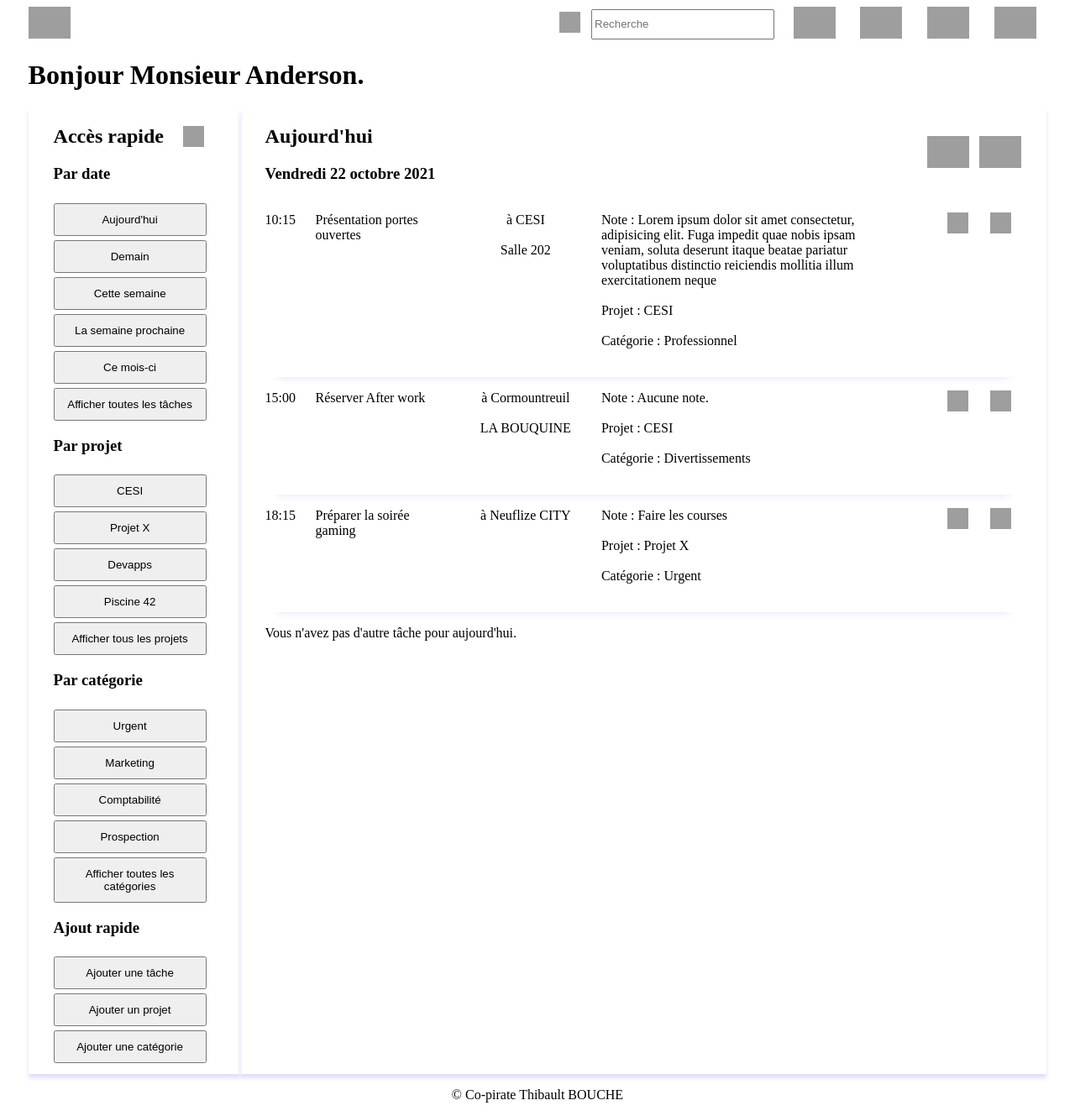
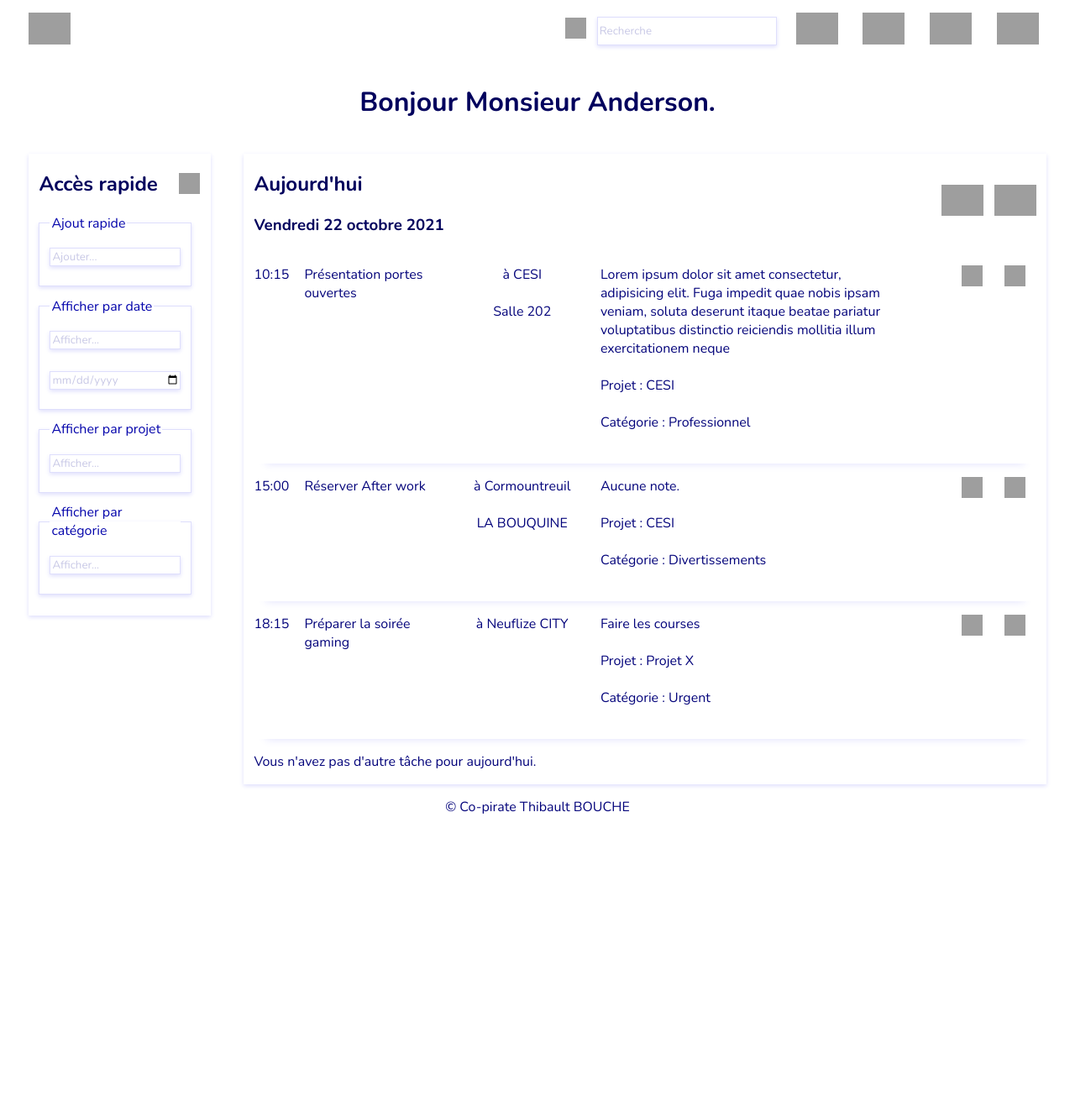
Before and after one commit to Nemamiah/todolist, a PHP site: page / in a window 1280 px wide. Shown: the whole page at 84% size. After the commit the page ends 969 px from the top, so only its background shows below. Run offline with PHP 8.4, Linux system fonts and the light colour scheme; grey boxes are pictures that could not be loaded.

Commit message:
buttonOKresteResponsive

```diff
--- a/base.css
+++ b/base.css
@@ -19,6 +19,10 @@
     margin-inline-end: 0px;
 }
 
+.mtPage{
+    margin-top: 100px;
+    margin-bottom:40px;
+}
 /* flex */
 
 
@@ -73,6 +77,10 @@
     grid-template-columns: 50px repeat(auto-fit, minmax(12vw, 1fr));
 }
 
+.gtc2{
+    grid-template-columns: 20vw repeat(auto-fit, minmax(12vw, 1fr));
+}
+
 .gc2s{
     grid-column: 2 span;
 }
@@ -80,6 +88,10 @@
 
 .mt0{
     margin-top: 0px;
+}
+
+.mb1{
+    margin-bottom: 1vw;
 }
 
 .mtb15{
@@ -102,6 +114,11 @@
     margin-bottom: 1vw;
 }
 
+.mtb2{
+    margin-top:2vw;
+    margin-bottom: 2vw;
+}
+
 .mlr1{
     margin-left: 1vw;
     margin-right: 1vw;
@@ -109,6 +126,14 @@
 
 .ml1{
     margin-left: 1vw;
+}
+
+.mr10p{
+    margin-right: 10px;
+}
+
+.ml0{
+    margin-left: 0;
 }
 .mlr2{
     margin-left: 2vw;
@@ -130,6 +155,12 @@
     margin-right:60px;
 }
 
+.mrt10p5{
+    margin-right: 10px;
+    margin-top: 5px;
+}
+
+
 /* padding */
 
 .ptb10{
@@ -142,9 +173,9 @@
     padding-right:15px;
 }
 
-.plr30p{
-    padding-left:30px;
-    padding-right:30px;
+.plr1{
+    padding-left:1vw;
+    padding-right:1vw;
 }
 
 .plr60{
@@ -159,11 +190,12 @@
 .pb1{
     padding-bottom: 1vw;
 }
+.pb2{
+    padding-bottom: 2vw;
+}
 
-.mrt10p5{
-    margin-right: 10px;
-    margin-top: 5px;
-}
+
+
 
 /* Width & Height */
 .wh30p{
@@ -204,9 +236,6 @@
     width:45vw
 }
 
-.w70{
-    width: 80%;
-}
 
 .mw75p{
     max-width: 75px;
--- a/color.css
+++ b/color.css
@@ -1,13 +1,30 @@
+::placeholder{
+  color: rgb(200 200 230)
+}
+
+input{
+  color: rgb(200 200 230)
+}
+
+input:focus{
+  color: #0404AB;
+
+}
+
 .neoStyle {
   border-radius: 13px;
   background: linear-gradient(45deg, #dbdade, #ffffff);
   box-shadow: 22px -22px 43px #d3d3d7, -22px 22px 43px #ffffff;
 }
 
-.bsd{
-    box-shadow: 0px 5px 5px rgb(223, 223, 252);
+.bsd {
+  box-shadow: 0px 2px 5px rgb(223, 223, 252);
 }
 
-.bsdB{
-    box-shadow: 0px 15px 10px -15px rgb(223, 223, 252);
+.bsdB {
+  box-shadow: 0px 15px 10px -15px rgb(223, 223, 252);
 }
+
+.bsdBorder {
+  border: rgb(223 223 252) solid 0.1px;
+}
--- a/index.html
+++ b/index.html
@@ -6,20 +6,39 @@
     <meta name="viewport" content="width=device-width, initial-scale=1.0" />
 
     <link rel="stylesheet" href="./base.css" />
-    <link rel="stylesheet" href="./main.css">
-    <link rel="stylesheet" href="./color.css">
+    <link rel="stylesheet" href="./main.css" />
+    <link rel="stylesheet" href="./color.css" />
+    <link rel="stylesheet" href="./typo.css" />
+
+    <link rel="preconnect" href="https://fonts.googleapis.com">
+    <link rel="preconnect" href="https://fonts.gstatic.com" crossorigin>
+    <link href="https://fonts.googleapis.com/css2?family=Nunito:ital,wght@0,200;0,300;0,400;0,600;0,700;0,800;0,900;1,200;1,300;1,400;1,600;1,700;1,800;1,900&display=swap" rel="stylesheet">
+
     <title>Mytotool, la todolist par SAFRIO</title>
   </head>
 
   <body>
-    <header class="flex spaceB alignC mlr2">
-      <a href="#"><img src="https://to-do-cdn.microsoft.com/static-assets/c87265a87f887380a04cf21925a56539b29364b51ae53e089c3ee2b2180148c6/icons/logo.png" alt="Logo Mytotool" title="Mytotool" class="w50p" /></a>
-      <div class="flex flexE cgap10 w70 alignC">
+    <header class="flex spaceB alignC mlr2 headerFixed">
+      <a href="#"
+        ><img
+          src="https://to-do-cdn.microsoft.com/static-assets/c87265a87f887380a04cf21925a56539b29364b51ae53e089c3ee2b2180148c6/icons/logo.png"
+          alt="Logo Mytotool"
+          title="Mytotool"
+          class="w50p"
+      /></a>
+      <div class="flex flexE cgap10 alignC">
         <div class="flex alignC">
-          <a href="#"><img type="button" class="wh25p mlr1" src="https://image.flaticon.com/icons/png/512/1250/1250312.png" alt="Recherche" /></a>
+          <a href="#"
+            ><img
+              type="button"
+              title="Recherche"
+              class="wh25p mlr1"
+              src="https://image.flaticon.com/icons/png/512/1250/1250312.png"
+              alt="Recherche"
+          /></a>
 
           <input
-            class="whbtn pr35"
+            class="whbtn pr35 bsd bsdBorder"
             autocomplete="off"
             placeholder="Recherche"
             value=""
@@ -27,72 +46,150 @@
         </div>
 
         <nav class="">
-          <a href="#"><img type="button" class="w50p mlr1" src="https://image.flaticon.com/icons/png/512/1250/1250151.png" alt="Ajouter une tâche" /></a>
-          <a href="#"><img type="button" class="w50p mlr1" src="https://image.flaticon.com/icons/png/512/1250/1250165.png" alt="Notifications" /></a>
-          <a href="#"><img type="button" class="w50p mlr1" src="https://image.flaticon.com/icons/png/512/1250/1250296.png" alt="Profil" /></a>
-          <a href="#"><img type="button" class="w50p mlr1" src="https://image.flaticon.com/icons/png/512/1250/1250257.png" alt="Déconnexion " /></a>
+          <a href="#"
+            ><img
+              type="button"
+              class="w50p mlr1"
+              title="Ajouter une tâche"
+              src="https://image.flaticon.com/icons/png/512/1250/1250151.png"
+              alt="Ajouter une tâche"
+          /></a>
+          <a href="#"
+            ><img
+              type="button"
+              class="w50p mlr1"
+              src="https://image.flaticon.com/icons/png/512/1250/1250165.png"
+              alt="Notifications"
+              title="Notifications"
+          /></a>
+          <a href="#"
+            ><img
+              type="button"
+              class="w50p mlr1"
+              src="https://image.flaticon.com/icons/png/512/1250/1250296.png"
+              title="Profil"
+              alt="Profil"
+          /></a>
+          <a href="#"
+            ><img
+              type="button"
+              class="w50p mlr1"
+              src="https://image.flaticon.com/icons/png/512/1250/1250257.png"
+              title="Déconnexion "
+              alt="Déconnexion "
+          /></a>
         </nav>
       </div>
     </header>
 
-    <h1 class="mlr2">Bonjour Monsieur Anderson.</h1>
+    <h1 class="tac mtPage">Bonjour Monsieur Anderson.</h1>
 
-    <main class="flex spaceB mlr2">
+    <main class="flex spaceB mlr2 grid gtc2">
       <aside class="menuAside">
-        <section class="w15 bsd plr30p pb1">
-          <div class="flex spaceB alignC"><h2>Accès rapide</h2>
+        <section class="w15 bsd plr1 pb1">
+          <div class="flex spaceB alignC">
+            <h2>Accès rapide</h2>
             <input
-              class="wh25p mlr1"
+              class="wh25p ml1"
               type="image"
+              title="Personnaliser les accès rapides"
               src="https://image.flaticon.com/icons/png/512/1250/1250194.png"
               alt="Personnaliser les accès rapides"
               value="Personnaliser"
-            /></div>
+            />
+          </div>
 
-          <article class="flex flexCol">
-            <h3 class="mt0">Par date</h3>
-            <button class="ptb10 whbtn mrt10p5">Aujourd'hui</button>
-            <button class="ptb10 whbtn mrt10p5">Demain</button>
-            <button class="ptb10 whbtn mrt10p5">Cette semaine</button>
-            <button class="ptb10 whbtn mrt10p5">La semaine prochaine</button>
-            <button class="ptb10 whbtn mrt10p5">Ce mois-ci</button>
-            <button class="ptb10 whbtn mrt10p5">
+          <fieldset class="flex bsdBorder bsd flexCol mb1 whbtn mr10p ml0">
+            <legend>Ajout rapide</legend>
+            <input
+              class="mtb1 bsd bsdBorder"
+              type="text"
+              list="addFavList"
+              placeholder="Ajouter..."
+            />
+
+            <datalist id="addFavList" class="">
+              <option class="" value="Ajouter une tâche">
+                Ajouter une tâche
+              </option>
+              <option class="" value="Ajouter un projet">
+                Ajouter un projet
+              </option>
+              <option class="" value="Ajouter une catégorie">
+                Ajouter une catégorie
+              </option>
+            </datalist>
+          </fieldset>
+
+          <fieldset class="flex bsdBorder bsd flexCol mb1 whbtn mr10p ml0">
+            <legend class="">Afficher par date</legend>
+            <input
+              class="mtb1 bsd bsdBorder"
+              type="text"
+              list="printDate"
+              placeholder="Afficher..."
+            />
+            <input class="mtb1 bsd bsdBorder" type="date" />
+
+            <datalist id="printDate">
+              <option class="" value="Aujourd'hui">Aujourd'hui</option>
+              <option class="" value="Demain">Demain</option>
+              <option class="" value="Cette semaine">Cette semaine</option>
+              <option class="" value="La semaine prochaine">
+                La semaine prochaine
+              </option>
+              <option class="" value="Ce mois-ci">Ce mois-ci</option>
+              <option class="" value="Afficher toutes les tâches">
                 Afficher toutes les tâches
-            </button>
-          </article>
+              </option>
+            </datalist>
+          </fieldset>
 
-          <article class="flex flexCol">
-            <h3>Par projet</h3>
-            <button class="ptb10 whbtn mrt10p5">CESI</button>
-            <button class="ptb10 whbtn mrt10p5">Projet X</button>
-            <button class="ptb10 whbtn mrt10p5">Devapps</button>
-            <button class="ptb10 whbtn mrt10p5">Piscine 42</button>
-            <button class="ptb10 whbtn mrt10p5">
+          <fieldset class="flex bsdBorder bsd flexCol mb1 whbtn mr10p ml0">
+            <legend>Afficher par projet</legend>
+            <input
+              type="text"
+              class="mtb1 bsd bsdBorder"
+              list="printProjet"
+              placeholder="Afficher..."
+            />
+
+            <datalist id="printProjet">
+              <option class="" value="CESI">CESI</option>
+              <option class="" value="Projet X">Projet X</option>
+              <option class="" value="Devapps">Devapps</option>
+              <option class="" value="Piscine 42">Piscine 42</option>
+              <option class="" value="Afficher tous les projets">
                 Afficher tous les projets
-            </button>
-          </article>
+              </option>
+            </datalist>
+          </fieldset>
 
-          <article class="flex flexCol">
-            <h3>Par catégorie</h3>
-            <button class="ptb10 whbtn mrt10p5">Urgent</button>
-            <button class="ptb10 whbtn mrt10p5">Marketing</button>
-            <button class="ptb10 whbtn mrt10p5">Comptabilité</button>
-            <button class="ptb10 whbtn mrt10p5">Prospection</button>
-            <button class="ptb10 whbtn mrt10p5">
+          <fieldset class="flex bsdBorder bsd flexCol mb1 whbtn mr10p ml0">
+            <legend>Afficher par catégorie</legend>
+            <input
+              type="text"
+              class="mtb1 bsd bsdBorder"
+              list="printCategorie"
+              placeholder="Afficher..."
+            />
+
+            <!-- <input type="color"> -->
+
+            <datalist id="printCategorie">
+              <option class="" value="Urgent">Urgent</option>
+              <option class="" value="Marketing">Marketing</option>
+              <option class="" value="Comptabilité">Comptabilité</option>
+              <option class="" value="Prospection">Prospection</option>
+              <option class="" value="Afficher toutes les catégories">
                 Afficher toutes les catégories
-            </button>
-          </article>
-
-          <article class="flex flexCol">
-            <h3>Ajout rapide</h3>
-            <button class="ptb10 whbtn mrt10p5">Ajouter une tâche</button>
-            <button class="ptb10 whbtn mrt10p5">Ajouter un projet</button>
-            <button class="ptb10 whbtn mrt10p5">Ajouter une catégorie</button>
-          </article>
+              </option>
+            </datalist>
+          </fieldset>
         </section>
       </aside>
 
-      <section class="w70 bsd plr30p">
+      <section class="bsd plr1">
         <article class="flex spaceB alignC">
           <div>
             <h2 class="">Aujourd'hui</h2>
@@ -100,38 +197,58 @@
             <h3 class="">Vendredi 22 octobre 2021</h3>
           </div>
           <div class="flex flexE spaceB">
-            <a href="#"><img type="button" class="w50p ml1" src="https://image.flaticon.com/icons/png/512/1250/1250262.png" alt="Période prédécente" title="Période précédente"></a>
-            <a href="#"><img type="button" class="w50p ml1" src="https://image.flaticon.com/icons/png/512/1250/1250306.png" alt="Période suivante" title="Période suivante"></a>
+            <a href="#"
+              ><img
+                type="button"
+                class="w50p ml1"
+                src="https://image.flaticon.com/icons/png/512/1250/1250262.png"
+                alt="Période prédécente"
+                title="Période précédente"
+            /></a>
+            <a href="#"
+              ><img
+                type="button"
+                class="w50p ml1"
+                src="https://image.flaticon.com/icons/png/512/1250/1250306.png"
+                alt="Période suivante"
+                title="Période suivante"
+            /></a>
           </div>
         </article>
 
-
-        <article class="flex flexCol ">
+        <article class="flex flexCol">
           <div class="grid gtc cgap10 bsdB">
             <p>10:15</p>
             <p>Présentation portes ouvertes</p>
             <p class="tac">
-              à CESI <br /><br>
+              à CESI <br /><br />
               Salle 202
             </p>
             <p class="grid gc2s">
-              Note :
-
-                Lorem ipsum dolor sit amet consectetur, adipisicing elit. Fuga
-                impedit quae nobis ipsam veniam, soluta deserunt itaque beatae
-                pariatur voluptatibus distinctio reiciendis mollitia illum
+              Lorem ipsum dolor sit amet consectetur, adipisicing elit.
+              Fuga impedit quae nobis ipsam veniam, soluta deserunt itaque
+              beatae pariatur voluptatibus distinctio reiciendis mollitia illum
               exercitationem neque
 
-              <br><br>
-              Projet : CESI <br><br>
-              Catégorie : Professionnel <br><br>
+              <br /><br />
+              Projet : CESI <br /><br />
+              Catégorie : Professionnel <br /><br />
             </p>
             <div class="m1em flex flexE alignS">
-                <a href="#"><img src="https://image.flaticon.com/icons/png/512/1250/1250180.png"
-                  class="wh25p mw75p mlr1" alt="Supprimer la tâche" title="Supprimer"></a>
-                <a href="#"><img src="https://image.flaticon.com/icons/png/512/1250/1250185.png"
-                  class="wh25p mw75p mlr1" alt="Tâche traitée" title="Traité"></a>
-
+              <a href="#"
+                ><img
+                  src="https://image.flaticon.com/icons/png/512/1250/1250180.png"
+                  class="wh25p mw75p mlr1"
+                  alt="Supprimer la tâche"
+                  title="Supprimer"
+              /></a>
+              <a href="#"
+                ><img
+                  src="https://image.flaticon.com/icons/png/512/1250/1250185.png"
+                  class="wh25p mw75p mlr1"
+                  alt="Tâche traitée"
+                  title="Traité"
+              /></a>
             </div>
           </div>
 
@@ -139,25 +256,32 @@
             <p>15:00</p>
             <p>Réserver After work</p>
             <p class="tac">
-              à Cormountreuil <br /><br>
+              à Cormountreuil <br /><br />
               LA BOUQUINE
             </p>
             <p class="grid gc2s">
-              Note :
-
               Aucune note.
 
-              <br /><br>
-              Projet : CESI <br /><br>
-              Catégorie : Divertissements <br /><br>
+              <br /><br />
+              Projet : CESI <br /><br />
+              Catégorie : Divertissements <br /><br />
             </p>
 
             <div class="m1em flex flexE alignS">
-                <a href="#"><img src="https://image.flaticon.com/icons/png/512/1250/1250180.png"
-                  class="wh25p mw75p mlr1" alt="Supprimer la tâche" title="Supprimer"></a>
-                <a href="#"><img src="https://image.flaticon.com/icons/png/512/1250/1250578.png"
-                  class="wh25p mw75p mlr1" alt="Tâche traitée" title="Traité"></a>
-
+              <a href="#"
+                ><img
+                  src="https://image.flaticon.com/icons/png/512/1250/1250180.png"
+                  class="wh25p mw75p mlr1"
+                  alt="Supprimer la tâche"
+                  title="Supprimer"
+              /></a>
+              <a href="#"
+                ><img
+                  src="https://image.flaticon.com/icons/png/512/1250/1250578.png"
+                  class="wh25p mw75p mlr1"
+                  alt="Tâche traitée"
+                  title="Traité"
+              /></a>
             </div>
           </div>
 
@@ -166,21 +290,28 @@
             <p>Préparer la soirée gaming</p>
             <p class="tac">à Neuflize CITY</p>
             <p class="grid gc2s">
-              Note :
-
               Faire les courses
 
-              <br /><br>
-              Projet : Projet X <br /><br>
-              Catégorie : Urgent <br /><br>
+              <br /><br />
+              Projet : Projet X <br /><br />
+              Catégorie : Urgent <br /><br />
             </p>
 
             <div class="m1em flex flexE alignS">
-                <a href="#"><img src="https://image.flaticon.com/icons/png/512/1250/1250180.png"
-                  class="wh25p mw75p mlr1" alt="Supprimer la tâche" title="Supprimer"></a>
-                <a href="#"><img src="https://image.flaticon.com/icons/png/512/1250/1250578.png"
-                  class="wh25p mw75p mlr1" alt="Tâche traitée" title="Traité"></a>
-
+              <a href="#"
+                ><img
+                  src="https://image.flaticon.com/icons/png/512/1250/1250180.png"
+                  class="wh25p mw75p mlr1"
+                  alt="Supprimer la tâche"
+                  title="Supprimer"
+              /></a>
+              <a href="#"
+                ><img
+                  src="https://image.flaticon.com/icons/png/512/1250/1250578.png"
+                  class="wh25p mw75p mlr1"
+                  alt="Tâche traitée"
+                  title="Traité"
+              /></a>
             </div>
           </div>
 
@@ -189,6 +320,6 @@
       </section>
     </main>
 
-    <footer> <p class="flex flexC">&copy Co-pirate Thibault BOUCHE</p></footer>
+    <footer><p class="flex flexC">&copy Co-pirate Thibault BOUCHE</p></footer>
   </body>
 </html>
--- a/main.css
+++ b/main.css
@@ -0,0 +1,9 @@
+
+
+.headerFixed{
+    position: fixed;
+    background-color: white;
+    width: 95vw;
+    top: 0;
+    padding-top: 15px;
+}
--- /dev/null
+++ b/typo.css
@@ -0,0 +1,35 @@
+*{
+    font-family: 'Nunito', sans-serif;;
+}
+
+h1{
+    color: #01015D;
+}
+
+h2{
+    color: #01015D;
+}
+
+h3{
+    color: #01015D;
+}
+
+h4{
+    color: #01015D;
+}
+
+h5{
+    color: #01015D;
+}
+
+h6{
+    color: #01015D;
+}
+
+p{
+    color: #04047B;
+}
+
+legend{
+    color: #0404AB;
+}
```
Lines whose indentation alone changed are shown as unchanged.
